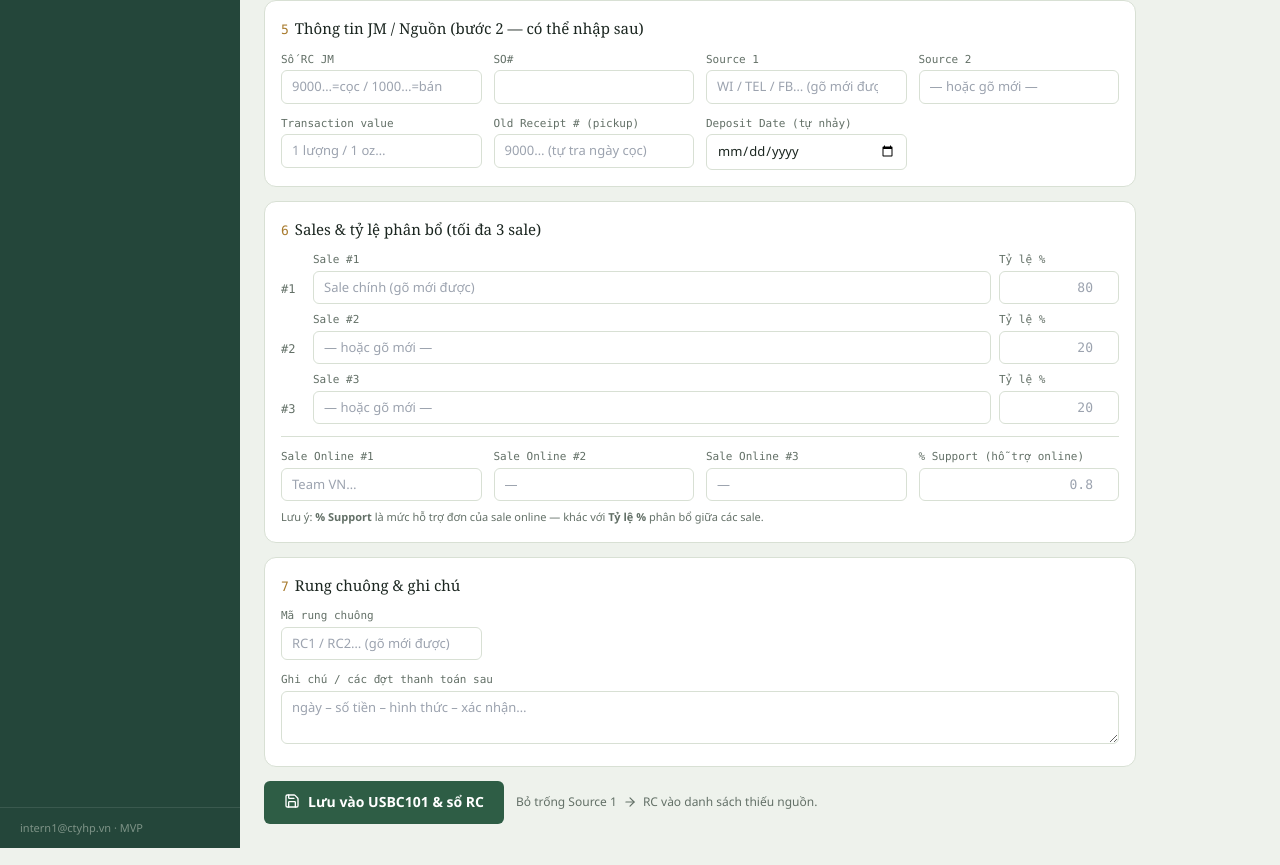
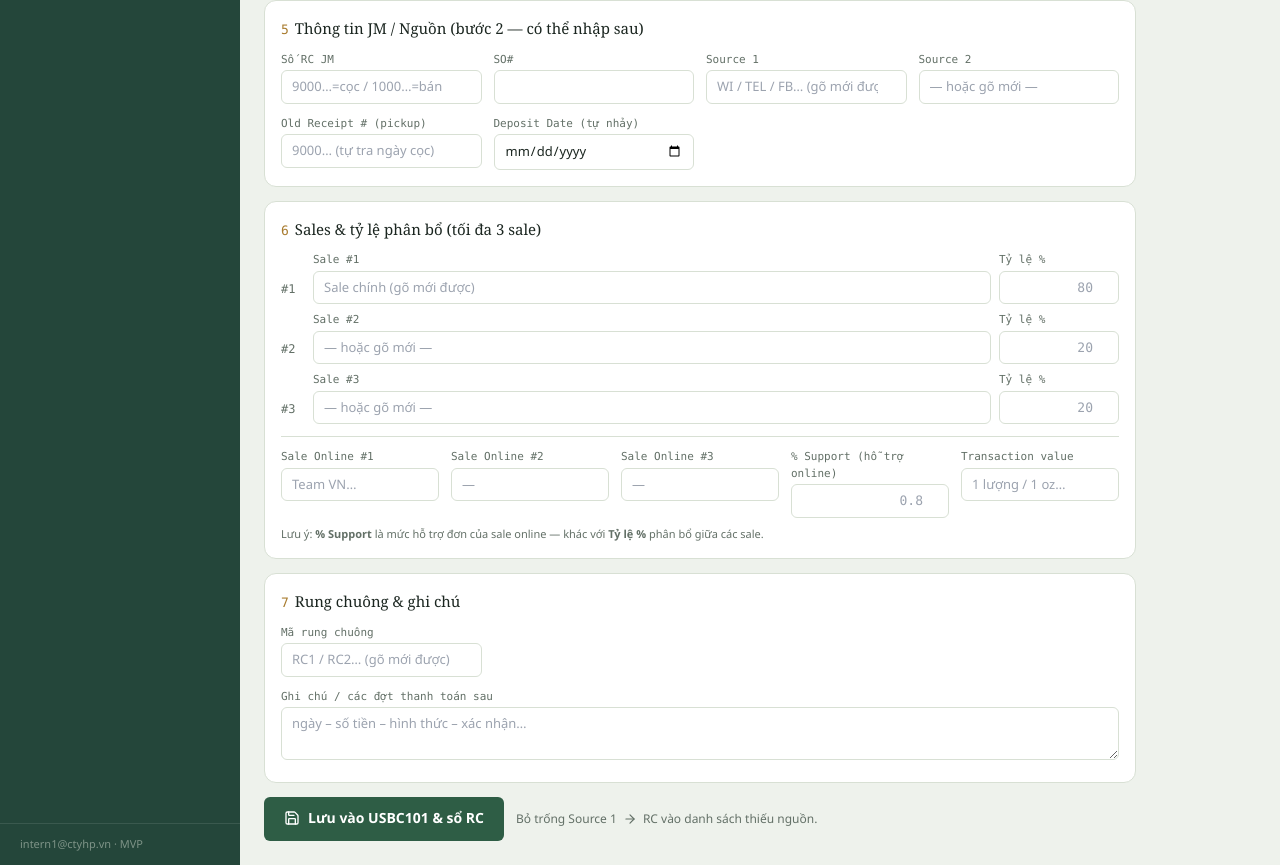
Before and after one commit to quocviet-IT/ktus, a Next.js app: page /rc/new in a window 1280 px wide. Shown: the part 1033-1898 px from the top of the page. Built offline with nearby package versions, Linux system fonts and the light colour scheme.

Commit message:
ui(rc): move Transaction value into the Sale Online row (Sale Online #1/#2/#3 + % Support + Transaction value)

```diff
--- a/src/app/rc/new/rc-new-form.tsx
+++ b/src/app/rc/new/rc-new-form.tsx
@@ -247,7 +247,6 @@ export default function NhapRCForm({
             {fld("SO#", <input name="soNo" className={inp} />)}
             {fld("Source 1", combo("source1", "dl-sources", "WI / TEL / FB… (gõ mới được)"))}
             {fld("Source 2", combo("source2", "dl-sources", "— hoặc gõ mới —"))}
-            {fld("Transaction value", <input name="transactionValue" placeholder="1 lượng / 1 oz…" className={inp} />)}
             {fld("Old Receipt # (pickup)", <input name="oldReceiptNo" value={oldReceiptNo} onChange={(e) => setOldReceiptNo(e.target.value)} onBlur={onOldReceiptBlur} placeholder="9000… (tự tra ngày cọc)" className={inp} />)}
             {fld("Deposit Date (tự nhảy)", <input name="depositDate" type="date" value={depositDate} onChange={(e) => setDepositDate(e.target.value)} className={inp} />)}
           </div>
@@ -265,11 +264,12 @@ export default function NhapRCForm({
               </div>
             ))}
           </div>
-          <div className="grid grid-cols-2 md:grid-cols-4 gap-3 mt-3 border-t border-line pt-3">
+          <div className="grid grid-cols-2 md:grid-cols-5 gap-3 mt-3 border-t border-line pt-3">
             {fld("Sale Online #1", combo("saleOnline", "dl-online", "Team VN…"))}
             {fld("Sale Online #2", combo("saleOnline2", "dl-online", "—"))}
             {fld("Sale Online #3", combo("saleOnline3", "dl-online", "—"))}
             {fld("% Support (hỗ trợ online)", pctInp("pctSupport", "0.8"))}
+            {fld("Transaction value", <input name="transactionValue" placeholder="1 lượng / 1 oz…" className={inp} />)}
           </div>
           <p className="text-[11px] text-muted mt-2">Lưu ý: <b>% Support</b> là mức hỗ trợ đơn của sale online — khác với <b>Tỷ lệ %</b> phân bổ giữa các sale.</p>
         </Section>
```
